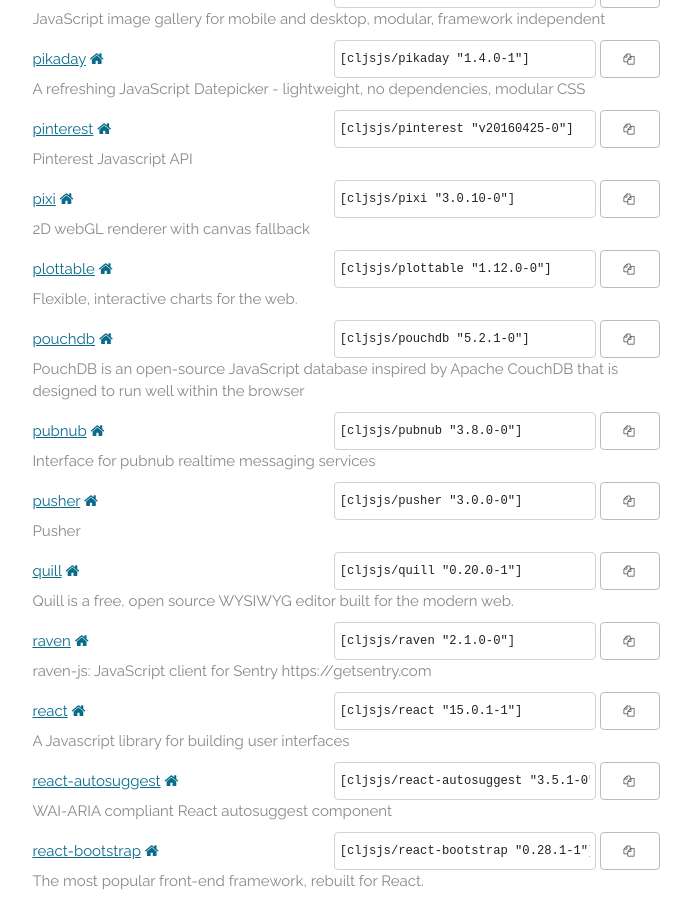
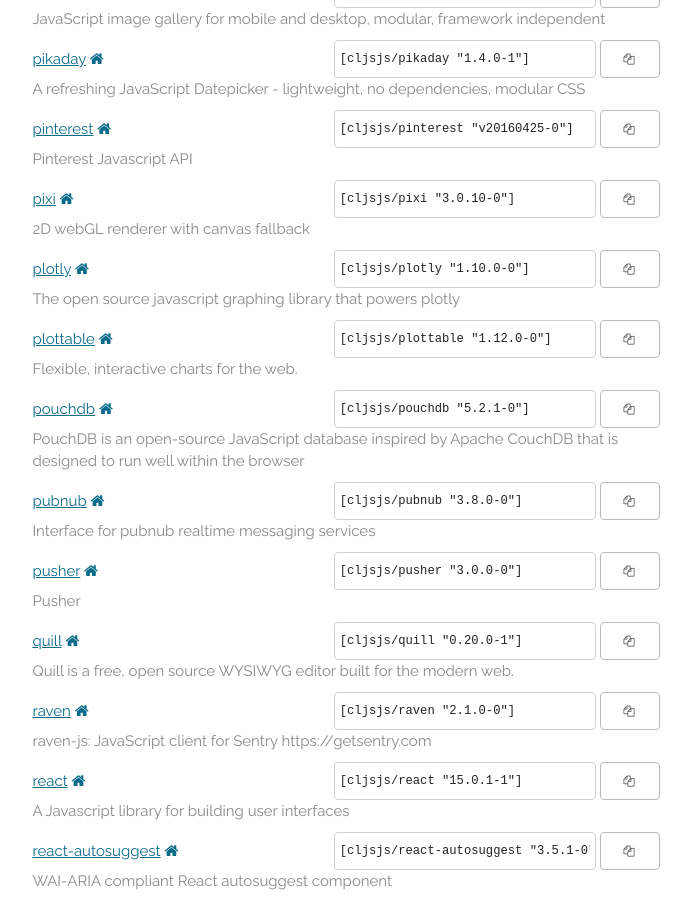
Before and after one commit to cljsjs/cljsjs.github.io, a Jekyll site: the page built from index.markdown, in a window 1280 px wide and 900 px high, scrolled down 10194 px. Shown: the whole window, without its empty margins (294-985 px from the left). Built offline with Jekyll 4.4.1, drawn with Linux system fonts in a browser that asks for light colours; nearby versions of some CDN libraries; comment, search, counter and statistics services are not loaded.

Commit message:
Automatic update

```diff
--- a/_includes/packages.html
+++ b/_includes/packages.html
@@ -1152,6 +1152,15 @@
     <p class="description">2D webGL renderer with canvas fallback</p>
   </li>
   <li>
+    <a href="https://clojars.org/cljsjs/plotly">plotly</a>
+    <a href="https://plot.ly/javascript/" target="new"><i class="fa fa-home"></i></a>
+    <span class="clojars">
+      <input type="text" value='[cljsjs/plotly "1.10.0-0"]'/>
+      <button data-clipboard-text='[cljsjs/plotly "1.10.0-0"]'><i class="fa fa-copy"></i></button>
+    </span>
+    <p class="description">The open source javascript graphing library that powers plotly</p>
+  </li>
+  <li>
     <a href="https://clojars.org/cljsjs/plottable">plottable</a>
     <a href="http://plottablejs.org" target="new"><i class="fa fa-home"></i></a>
     <span class="clojars">
```
